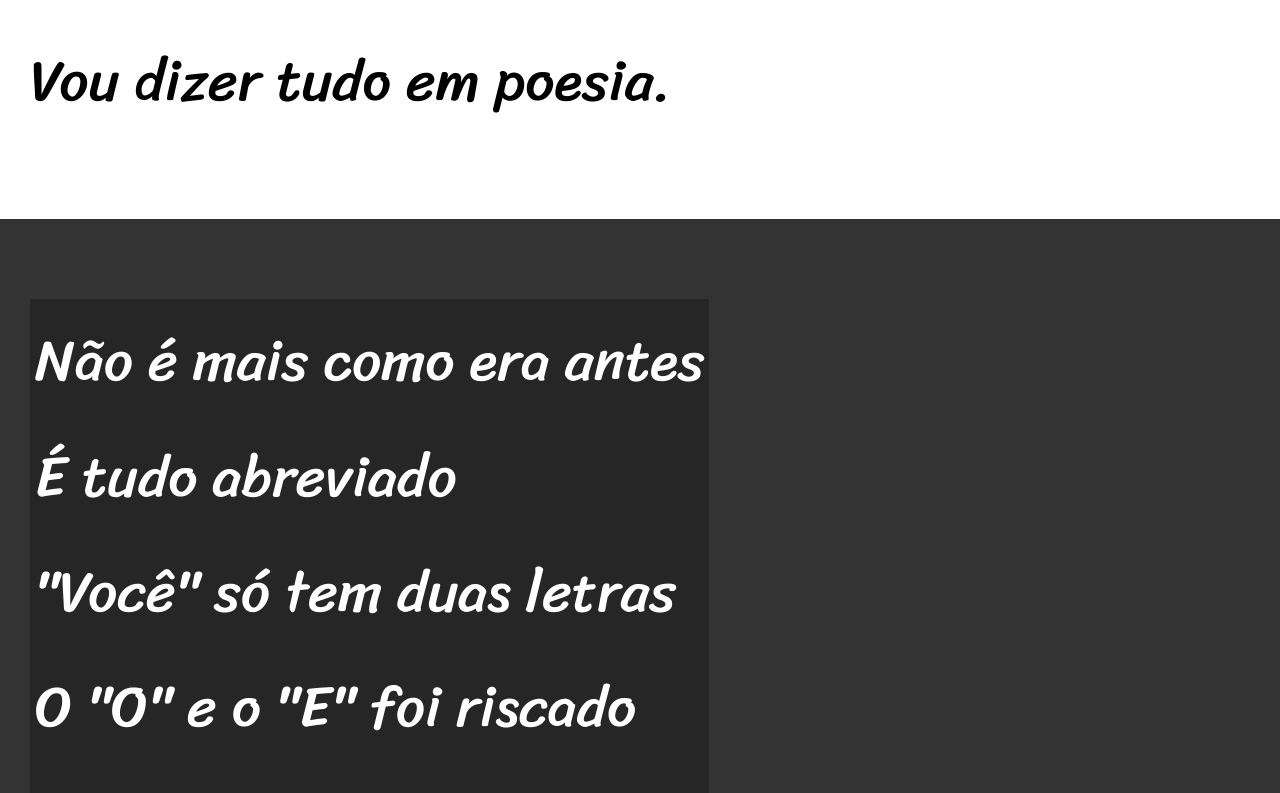
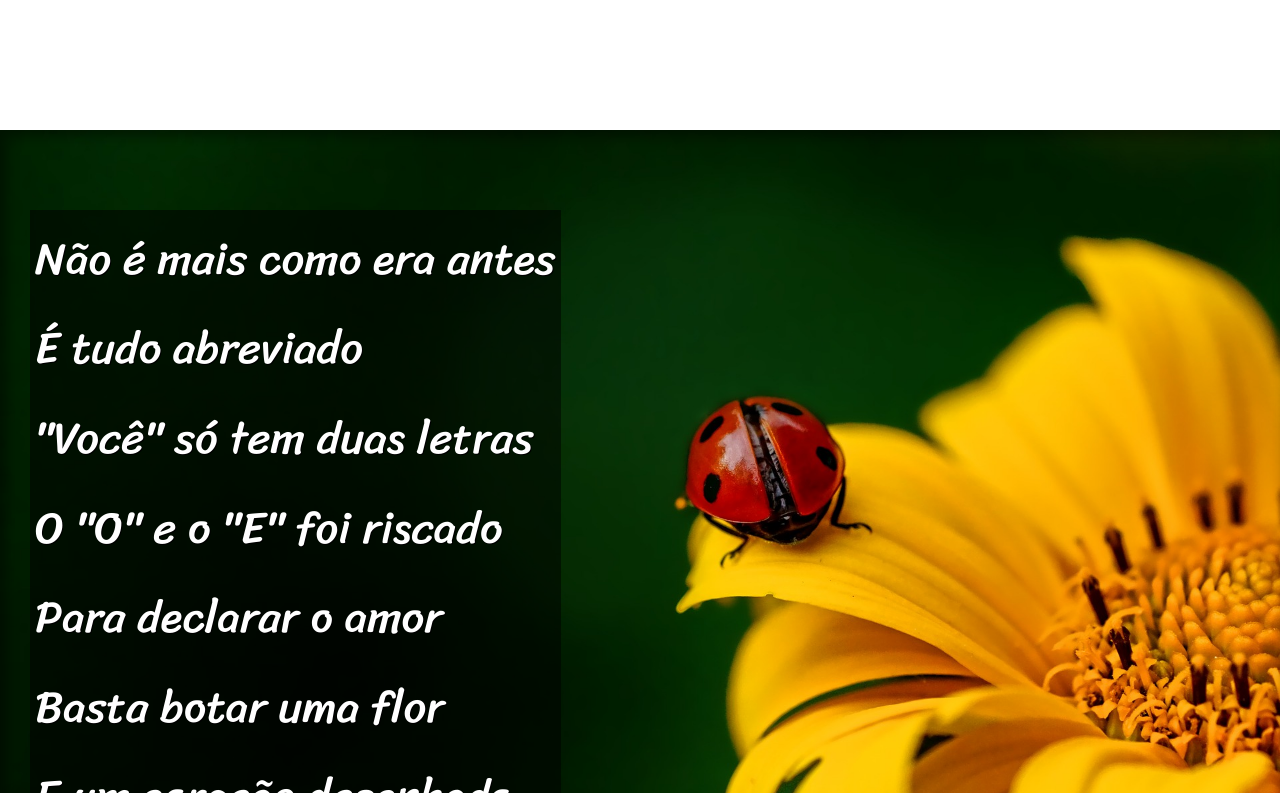
Before and after one commit to jhonnatas22/html-css, a plain HTML site: page desafio/d012/index.html in a window 1280 px wide. Shown: the part 1007-1800 px from the top of the page. Drawn offline with Linux system fonts and the light colour scheme.

Commit message:
atualizei o css

```diff
--- a/desafio/d012/estilo/style.css
+++ b/desafio/d012/estilo/style.css
@@ -56,7 +56,11 @@ section{
     line-height: 2em;
     padding-left: 30px;
     font-family: var(--fonte3);
-    font-size: 4.5vw;
+    font-size: 3.5vw;
+}
+
+section > p{
+    padding-bottom: 2em;
 }
 
 section.normal{
@@ -67,12 +71,27 @@ section.normal{
 section.imagem{
     background-color: rgb(51, 51, 51);
     color: white;
+    box-shadow: inset 6px 6px 13px 0px rgba(0, 0, 0, 0.434);
+     background-size: cover;
+     background-attachment: fixed;
 }
 
 section.imagem > p {
     display: inline-block;
     padding: 5px;
-    background-color: rgba(0, 0, 0, 0.253);
+    background-color: rgba(0, 0, 0, 0.514);
+    text-shadow:1px 1px 0px black ;
+}
+
+section#img01{
+    background-image: url('../imagens/background001.jpg');
+    background-position: right center;
+
+}
+
+section#img02{
+    background-image: url('../imagens/background002.jpg');
+
 }
 
 footer {
--- a/desafio/d012/index.html
+++ b/desafio/d012/index.html
@@ -25,7 +25,7 @@
             </p>
    </section>
 
-    <section class="imagem">
+    <section class="imagem" id="img01"">
         <p>
             Não é mais como era antes <br>
             É tudo abreviado <br>
@@ -59,7 +59,7 @@
         </p>
     </section>
 
-    <section class="imagem">
+    <section class="imagem" id="img02">
         <p>
             Tenho saudade das cartas <br>
             Escritas com a própria mão <br>
```
